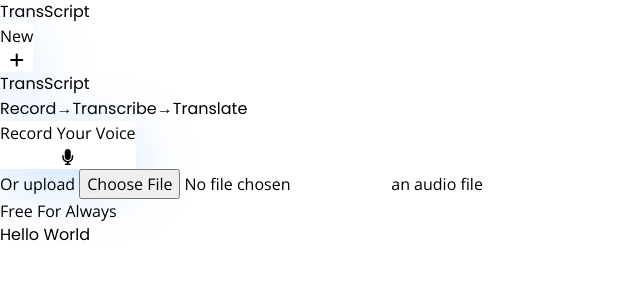
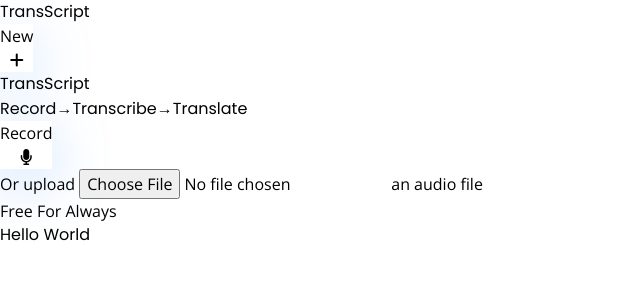
Before and after one commit to Pujan-sarkar/TransScribe, a React (Vite) app: page / in a window 1280 px wide. Shown: the top 300 px of the page, without its empty margins (0-640 px from the left). Built offline with nearby package versions, Linux system fonts and the light colour scheme.

Commit message:
feat: Add recording functionality

```diff
--- a/src/components/HomePage.jsx
+++ b/src/components/HomePage.jsx
@@ -1,7 +1,66 @@
-import React from "react";
+import React, { useState, useEffect, useRef } from "react";
 
 const HomePage = (props) => {
   const { setAudioStream, setFile } = props;
+
+  // Correctly initialize state variables using array destructuring
+  const [recordingStatus, setRecordingStatus] = useState("inactive");
+  const [audioChunks, setAudioChunks] = useState([]);
+  const [duration, setDuration] = useState(0);
+
+  const mediaRecorder = useRef(null);
+  const mimeType = "audio/webm";
+
+  async function startRecording() {
+    let tempStream;
+    console.log("Start Recording");
+    try {
+      const streamData = await navigator.mediaDevices.getUserMedia({
+        audio: true,
+        video: false,
+      });
+      tempStream = streamData;
+    } catch (err) {
+      console.log(err.message);
+      return;
+    }
+    setRecordingStatus("recording");
+
+    const media = new MediaRecorder(tempStream, { type: mimeType });
+    mediaRecorder.current = media;
+    mediaRecorder.current.start();
+
+    let localAudioChunks = [];
+    mediaRecorder.current.ondataavailable = (event) => {
+      if (event.data.size > 0) {
+        localAudioChunks.push(event.data);
+      }
+    };
+    setAudioChunks(localAudioChunks);
+  }
+
+  async function stopRecording() {
+    setRecordingStatus("inactive");
+    console.log("Stop recording");
+
+    mediaRecorder.current.stop();
+    mediaRecorder.current.onstop = () => {
+      const audioBlob = new Blob(audioChunks, { type: mimeType });
+      setAudioStream(audioBlob);
+      setAudioChunks([]);
+      setDuration(0);
+    };
+  }
+
+  useEffect(() => {
+    if (recordingStatus === "inactive") return;
+
+    const interval = setInterval(() => {
+      setDuration((curr) => curr + 1);
+    }, 1000);
+
+    return () => clearInterval(interval);
+  }, [recordingStatus]);
 
   return (
     <main className="flex-1 p-4 flex flex-col gap-3 text-center sm:gap-4 md:gap-5 justify-center pb-10 ">
@@ -13,17 +72,31 @@ const HomePage = (props) => {
         <span className="text-blue-400">&rarr;</span>Translate
       </h3>
 
-      <button className="flex specialbutton px-4 py-4 rounded-xl items-center text-base justify-between gap-4 mx-auto w-72 max-w-full my-4">
-        <p className="text-blue-400">Record Your Voice</p>
-        <i className="fa-solid fa-microphone"></i>
+      <button
+        onClick={recordingStatus === "recording" ? stopRecording : startRecording}
+        className="flex specialbutton px-4 py-4 rounded-xl items-center text-base justify-between gap-4 mx-auto w-72 max-w-full my-4"
+      >
+        <p className="text-blue-400">
+          {recordingStatus === "inactive" ? "Record" : `Stop Recording`}
+        </p>
+        <div className="flex items-center gap-2">
+          {duration !== 0 && <p className="text-sm">{duration}s</p>}
+          <i
+            className={
+              "fa-solid duration-300 fa-microphone" +
+              (recordingStatus === "recording" ? " text-rose-300" : "")
+            }
+          ></i>
+        </div>
       </button>
 
       <p className="text-base">
         Or{" "}
         <label className="text-blue-400 cursor-pointer hover:text-blue-600 duration-200">
-          upload <input
+          upload{" "}
+          <input
             onChange={(e) => {
-              const tempFile = e.target.files[0]; // Corrected: access the first file with [0]
+              const tempFile = e.target.files[0];
               setFile(tempFile);
             }}
             className="hidden"
```
